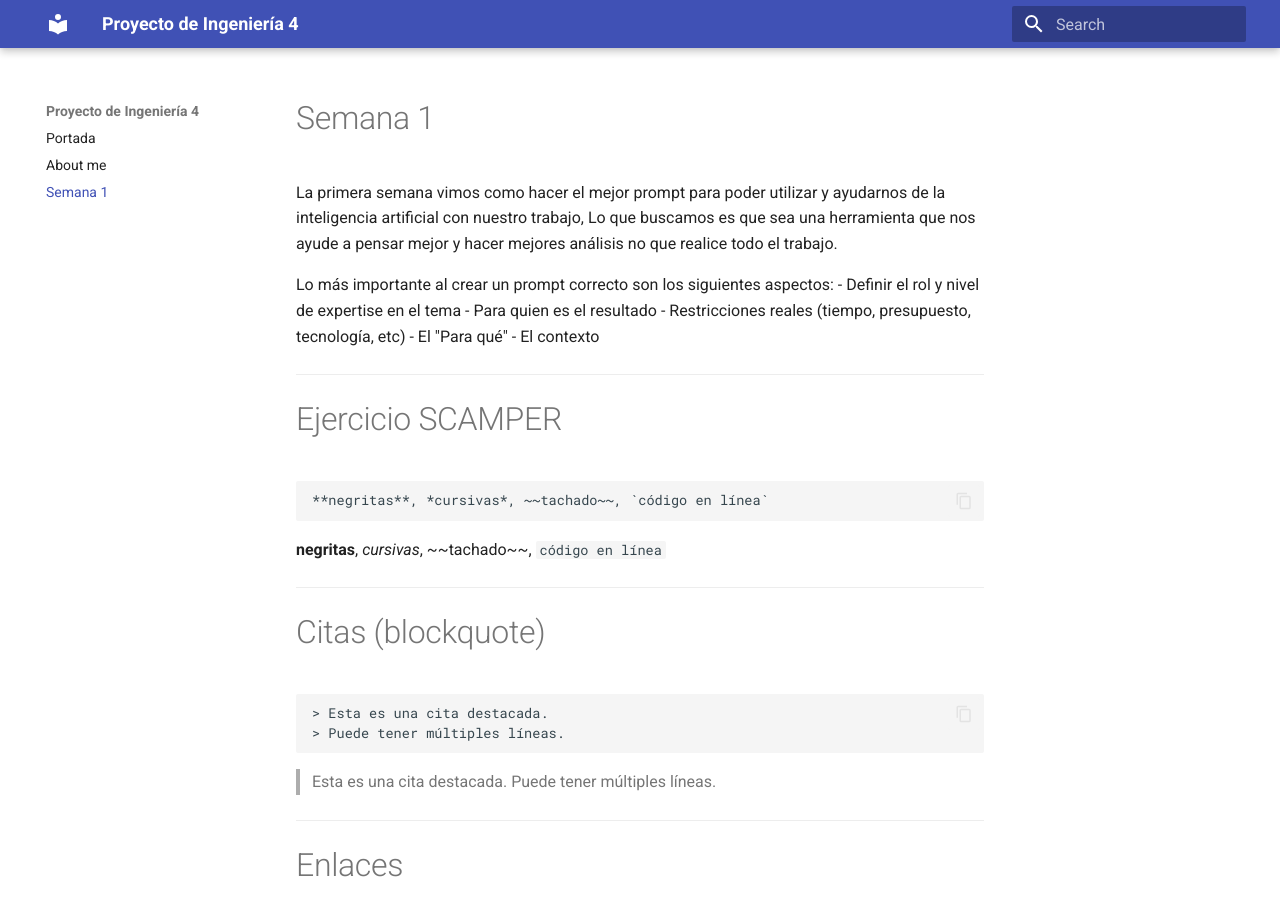
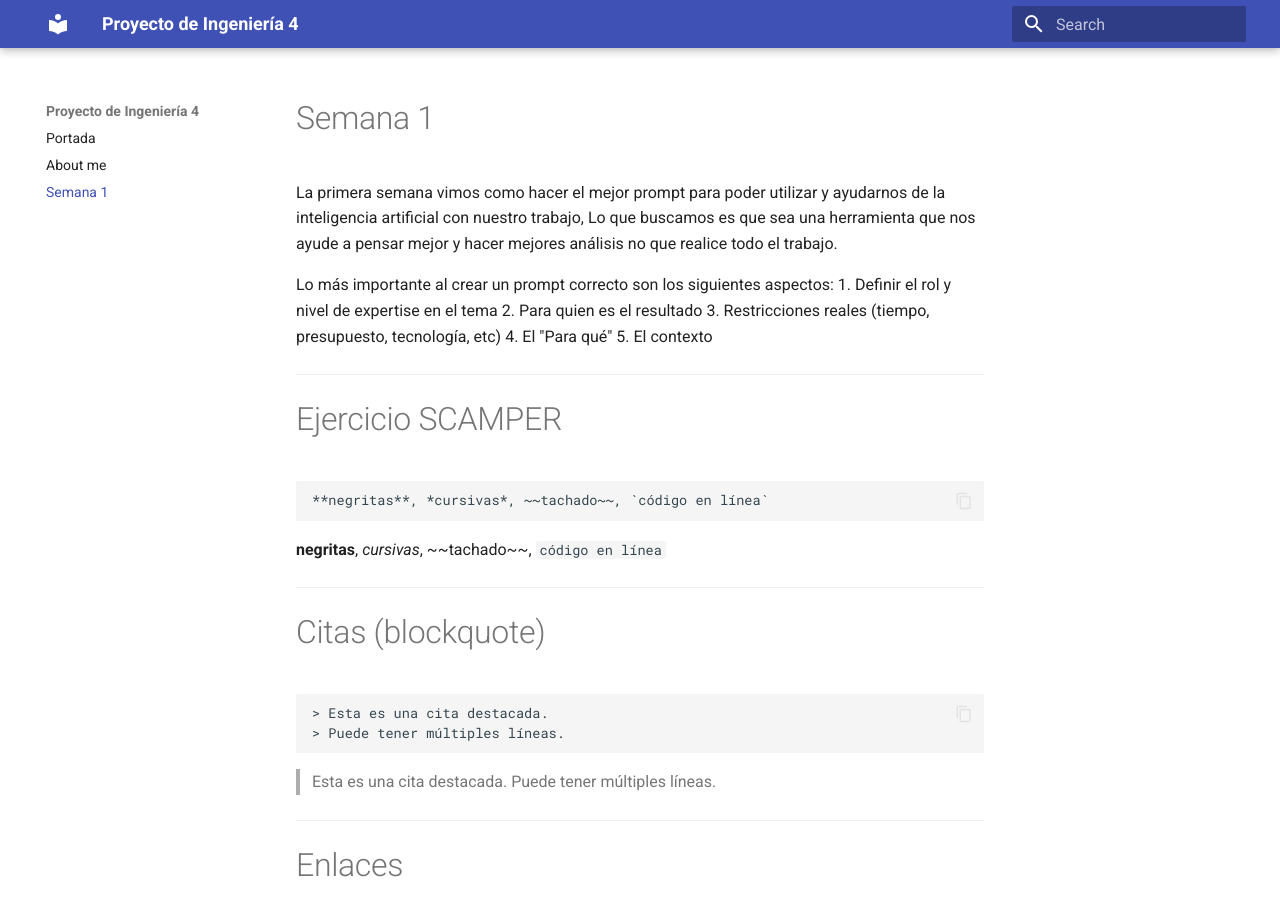
Before and after one commit to and070406/Proyecto4_andrea, an MkDocs documentation site: the page built from docs/semana1.md, in a window 1280 px wide and 900 px high. Built offline with MkDocs 1.6.1 and Material for MkDocs 9.7.7, drawn with Linux system fonts in a browser that asks for light colours.

Commit message:
NUMERACION

```diff
--- a/docs/semana1.md
+++ b/docs/semana1.md
@@ -3,11 +3,11 @@
 La primera semana vimos como hacer el mejor prompt para poder utilizar y ayudarnos de la inteligencia artificial con nuestro trabajo, Lo que buscamos es que sea una herramienta que nos ayude a pensar mejor y hacer mejores análisis no que realice todo el trabajo.
 
 Lo más importante al crear un prompt correcto son los siguientes aspectos:
-    - Definir el rol y nivel de expertise en el tema
-    - Para quien es el resultado
-    - Restricciones reales (tiempo, presupuesto, tecnología, etc)
-    - El "Para qué"
-    - El contexto
+1.  Definir el rol y nivel de expertise en el tema
+2.  Para quien es el resultado
+3.  Restricciones reales (tiempo, presupuesto, tecnología, etc)
+4.  El "Para qué"
+5.  El contexto
 
 ---
 
```
